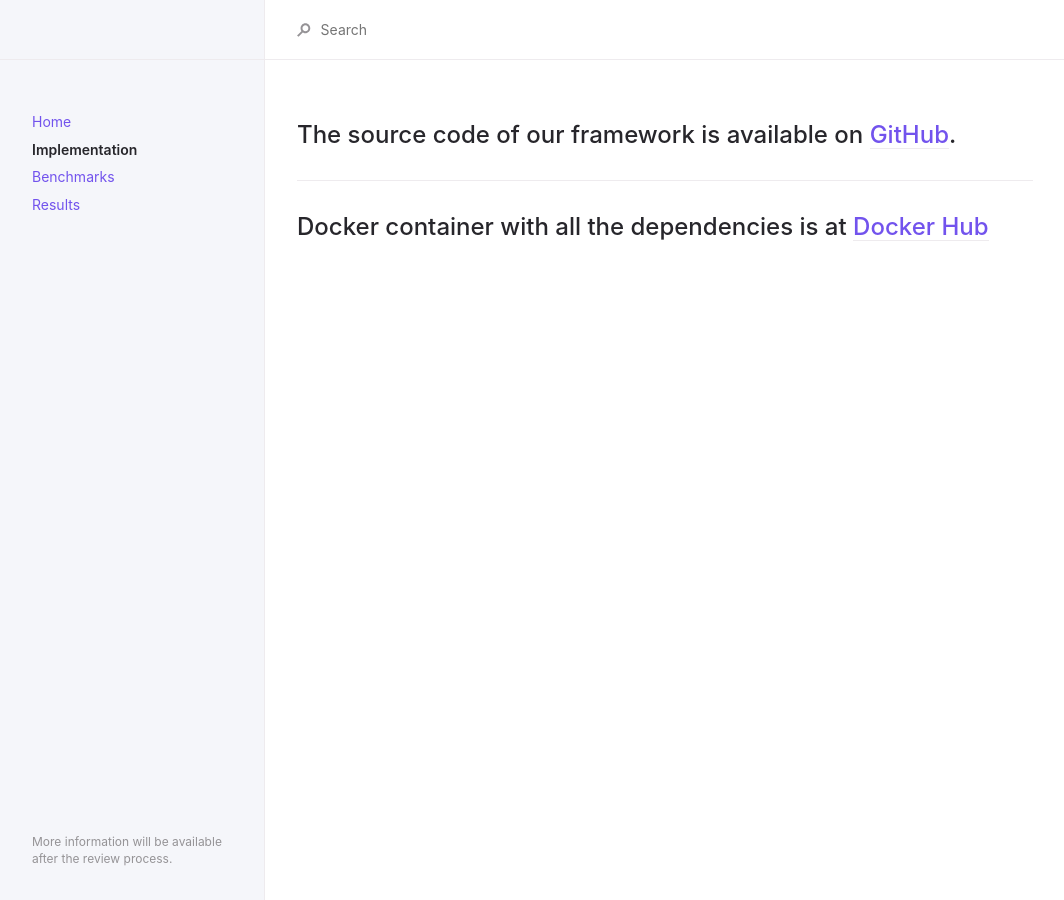
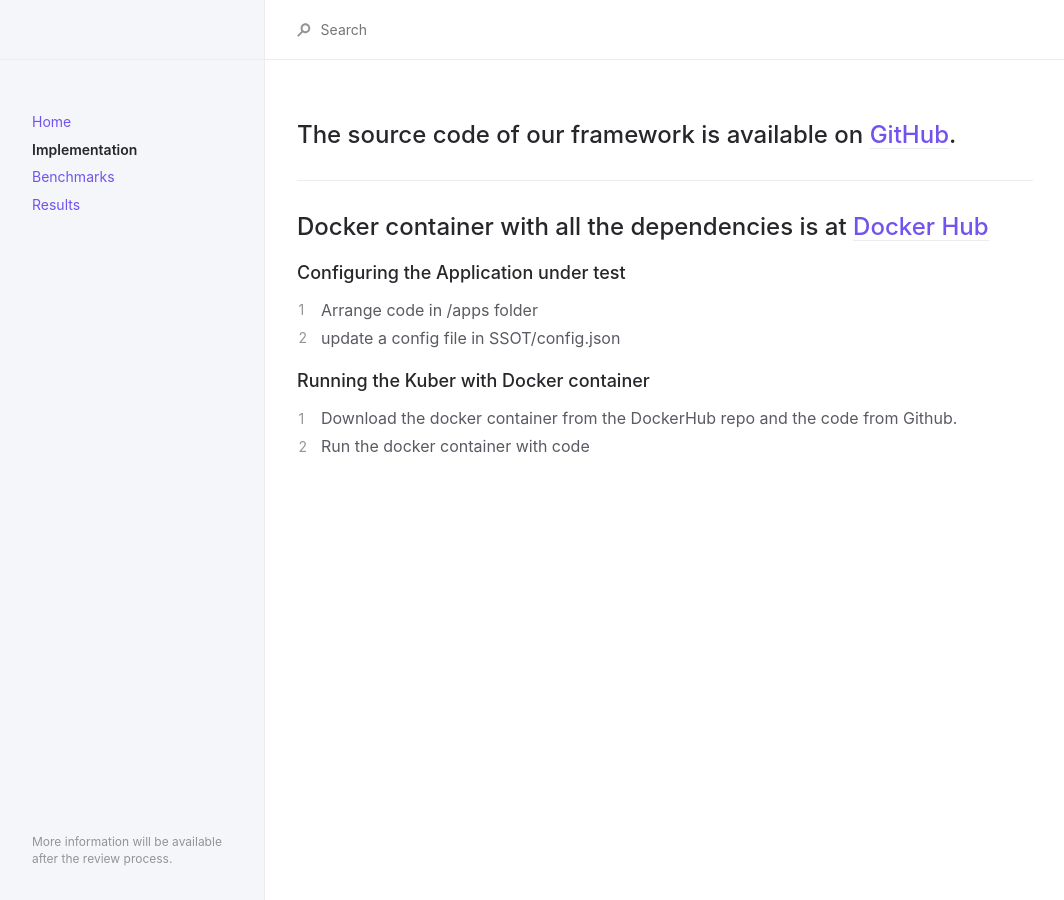
Before and after one commit to kubercostoptimizer/kubercostoptimizer.github.io, a Jekyll site: the page built from docs/implementation.md, in a window 1280 px wide. Shown: the whole page, without its empty margins (107-1171 px from the left). Built offline with Jekyll 4.4.1, drawn with Linux system fonts in a browser that asks for light colours.

Commit message:
Update implementation.md

```diff
--- a/docs/implementation.md
+++ b/docs/implementation.md
@@ -11,3 +11,12 @@ permalink: /docs/Implementation
 ---
 
 ## Docker container with all the dependencies is at [Docker Hub]()
+
+
+### Configuring the Application under test
+1. Arrange code in /apps folder
+2. update a config file in SSOT/config.json
+
+### Running the Kuber with Docker container
+1. Download the docker container from the DockerHub repo and the code from Github.
+2. Run the docker container with code
```
